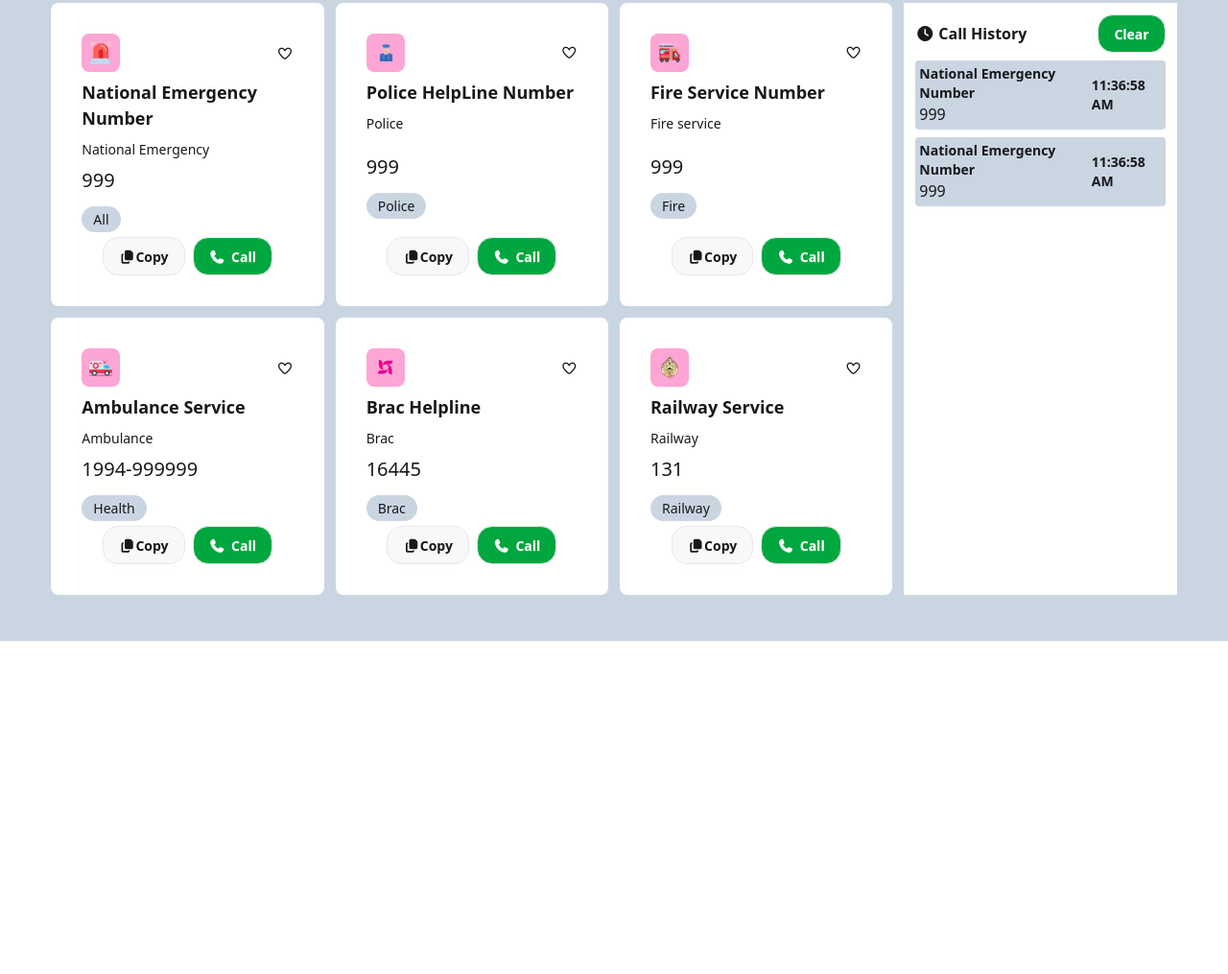
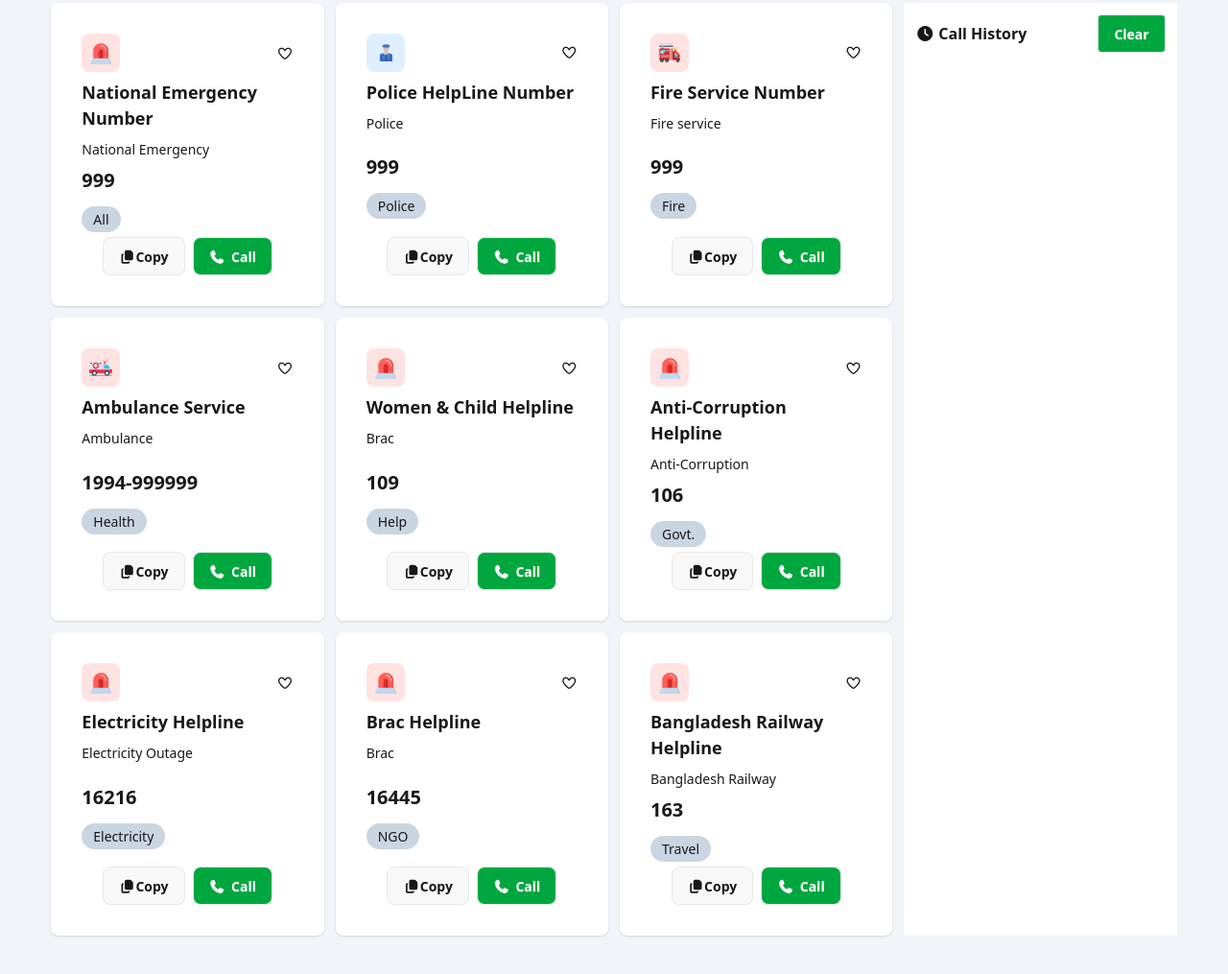
Before and after one commit to fahimsikder12/B12-A05, a plain HTML site: page index.html in a window 1280 px wide. Shown: the part 313-1328 px from the top of the page at 96% size. Before the commit the page ends 981 px from the top, so only its background shows below. Drawn offline with nearby package versions, Linux system fonts and the light colour scheme.

Commit message:
added availble all file

```diff
--- a/index.html
+++ b/index.html
@@ -65,7 +65,7 @@
         id="banner"
         class="text-center text-white bg-gradient-to-r from-[#013223] via-[#006747] to-[#013223] py-6"
       >
-        <img src="./assets/logo.png" alt="" srcset="" class="w-24 mx-auto" />
+        <img src="./assets/logo-dark.png" alt="" srcset="" class="w-24 mx-auto" />
         <h2 class="font-bold text-xl">Emergency Service Directory</h2>
         <p>
           Government Emergency Services at Your Fingertip – A Project by
@@ -76,7 +76,7 @@
     <!-- Header Part End  -->
 
     <!-- Main Part Start -->
-    <main class="py-12 bg-slate-300">
+    <main class="py-12 bg-slate-100">
       <div
         class="main-container w-11/12 mx-auto grid grid-cols-12 gap-3 justify-between"
       >
@@ -86,10 +86,10 @@
           class="col-span-12 md:col-span-8 lg:col-span-9 grid lg:grid-cols-3 md:grid-cols-2 gap-3"
         >
           <!-- Card1 -->
-          <div class="card bg-white p-2">
+          <div class="card bg-white p-2 shadow-sm">
             <div class="card-body">
               <div class="flex justify-between items-center">
-                <div class="bg-pink-300 p-2 rounded-lg">
+                <div class="bg-[#ffe3e2] p-2 rounded-lg">
                   <img
                     src="./assets/emergency.png"
                     alt=""
@@ -104,16 +104,16 @@
               </div>
               <h2 class="card-title font-bold">National Emergency Number</h2>
               <p>National Emergency</p>
-              <h3 class="text-xl font bold">999</h3>
+              <h3 class="text-xl font-bold">999</h3>
               <p class="mt-2">
                 <span class="px-3 py-1 bg-slate-300 rounded-full">All</span>
               </p>
               <!-- Buttons -->
               <div class="card-actions justify-center">
-                <button class="btn btn-copy rounded-2xl ">
+                <button class="btn btn-copy rounded-lg">
                   <span class=""><i class="fa-solid fa-copy"></i>Copy</span>
                 </button>
-                <button class="btn bg-[#00a63e] rounded-2xl text-white phone-call">
+                <button class="btn bg-[#00a63e] rounded-lg text-white phone-call">
                   <span><i class="fa-solid fa-phone"></i></span> Call
                 </button>
               </div>
@@ -121,10 +121,10 @@
           </div>
           <!-- Card End -->
           <!-- Card2 -->
-          <div class="card bg-white p-2">
+          <div class="card bg-white p-2 shadow-sm">
             <div class="card-body">
               <div class="flex justify-between items-center">
-                <div class="bg-pink-300 p-2 rounded-lg">
+                <div class="bg-[#dfefff] p-2 rounded-lg">
                   <img src="./assets/police.png" alt="" srcset="" class="w-6" />
                 </div>
                 <button class="cursor-pointer heart">
@@ -133,16 +133,16 @@
               </div>
               <h2 class="card-title font-bold">Police HelpLine Number</h2>
               <p>Police</p>
-              <h3 class="text-xl font bold">999</h3>
+              <h3 class="text-xl font-bold">999</h3>
               <p class="mt-2">
                 <span class="px-3 py-1 bg-slate-300 rounded-full">Police</span>
               </p>
               <!-- Buttons -->
               <div class="card-actions justify-center">
-                <button class="btn btn-copy rounded-2xl">
+                <button class="btn btn-copy rounded-lg">
                   <span class=""><i class="fa-solid fa-copy"></i>Copy</span>
                 </button>
-                <button class="btn bg-[#00a63e] rounded-2xl text-white phone-call">
+                <button class="btn bg-[#00a63e] rounded-lg text-white phone-call">
                   <span><i class="fa-solid fa-phone"></i></span> Call
                 </button>
               </div>
@@ -150,10 +150,10 @@
           </div>
           <!-- Card End -->
           <!-- Card3 -->
-          <div class="card bg-white p-2">
+          <div class="card bg-white p-2 shadow-sm">
             <div class="card-body">
               <div class="flex justify-between items-center">
-                <div class="bg-pink-300 p-2 rounded-lg">
+                <div class="bg-[#ffe3e2] p-2 rounded-lg">
                   <img
                     src="./assets/fire-service.png"
                     alt=""
@@ -167,16 +167,16 @@
               </div>
               <h2 class="card-title font-bold">Fire Service Number</h2>
               <p>Fire service</p>
-              <h3 class="text-xl font bold">999</h3>
+              <h3 class="text-xl font-bold">999</h3>
               <p class="mt-2">
                 <span class="px-3 py-1 bg-slate-300 rounded-full">Fire</span>
               </p>
               <!-- Buttons -->
               <div class="card-actions justify-center">
-                <button class="btn btn-copy rounded-2xl">
+                <button class="btn btn-copy rounded-lg">
                   <span class=""><i class="fa-solid fa-copy"></i>Copy</span>
                 </button>
-                <button class="btn bg-[#00a63e] rounded-2xl text-white phone-call">
+                <button class="btn bg-[#00a63e] rounded-lg text-white phone-call">
                   <span><i class="fa-solid fa-phone"></i></span> Call
                 </button>
               </div>
@@ -184,10 +184,10 @@
           </div>
           <!-- Card End -->
           <!-- Card4 -->
-          <div class="card bg-white p-2">
+          <div class="card bg-white p-2 shadow-sm">
             <div class="card-body">
               <div class="flex justify-between items-center">
-                <div class="bg-pink-300 p-2 rounded-lg">
+                <div class="bg-[#ffe3e2] p-2 rounded-lg">
                   <img
                     src="./assets/ambulance.png"
                     alt=""
@@ -201,16 +201,16 @@
               </div>
               <h2 class="card-title font-bold">Ambulance Service</h2>
               <p>Ambulance</p>
-              <h3 class="text-xl font bold">1994-999999</h3>
+              <h3 class="text-xl font-bold">1994-999999</h3>
               <p class="mt-2">
                 <span class="px-3 py-1 bg-slate-300 rounded-full">Health</span>
               </p>
               <!-- Buttons -->
               <div class="card-actions justify-center">
-                <button class="btn btn-copy rounded-2xl">
+                <button class="btn btn-copy rounded-lg">
                   <span class=""><i class="fa-solid fa-copy"></i>Copy</span>
                 </button>
-                <button class="btn bg-[#00a63e] rounded-2xl text-white phone-call">
+                <button class="btn bg-[#00a63e] rounded-lg text-white phone-call">
                   <span><i class="fa-solid fa-phone"></i></span> Call
                 </button>
               </div>
@@ -218,28 +218,28 @@
           </div>
           <!-- Card End -->
           <!-- Card5 -->
-          <div class="card bg-white p-2">
+          <div class="card bg-white p-2 shadow-sm">
             <div class="card-body">
               <div class="flex justify-between items-center">
-                <div class="bg-pink-300 p-2 rounded-lg">
-                  <img src="./assets/brac.png" alt="" srcset="" class="w-6" />
+                <div class="bg-[#ffe3e2] p-2 rounded-lg">
+                  <img src="./assets/emergency.png" alt="" srcset="" class="w-6" />
                 </div>
                 <button class="cursor-pointer heart">
                   <i class="fa-regular fa-heart"></i>
                 </button>
               </div>
-              <h2 class="card-title font-bold">Brac Helpline</h2>
+              <h2 class="card-title font-bold">Women & Child Helpline</h2>
               <p>Brac</p>
-              <h3 class="text-xl font bold">16445</h3>
+              <h3 class="text-xl font-bold">109</h3>
               <p class="mt-2">
-                <span class="px-3 py-1 bg-slate-300 rounded-full">Brac</span>
+                <span class="px-3 py-1 bg-slate-300 rounded-full">Help</span>
               </p>
               <!-- Buttons -->
               <div class="card-actions justify-center">
-                <button class="btn btn-copy rounded-2xl">
+                <button class="btn btn-copy rounded-lg">
                   <span class=""><i class="fa-solid fa-copy"></i>Copy</span>
                 </button>
-                <button class="btn bg-[#00a63e] rounded-2xl text-white phone-call">
+                <button class="btn bg-[#00a63e] rounded-lg text-white phone-call">
                   <span><i class="fa-solid fa-phone"></i></span> Call
                 </button>
               </div>
@@ -247,12 +247,12 @@
           </div>
           <!-- Card End -->
           <!-- Card6 -->
-          <div class="card bg-white p-2">
+          <div class="card bg-white p-2 shadow-sm">
             <div class="card-body">
               <div class="flex justify-between items-center">
-                <div class="bg-pink-300 p-2 rounded-lg">
+                <div class="bg-[#ffe3e2] p-2 rounded-lg">
                   <img
-                    src="./assets/Bangladesh-Railway.png"
+                    src="./assets/emergency.png"
                     alt=""
                     srcset=""
                     class="w-6"
@@ -262,24 +262,126 @@
                   <i class="fa-regular fa-heart"></i>
                 </button>
               </div>
-              <h2 class="card-title font-bold">Railway Service</h2>
-              <p>Railway</p>
-              <h3 class="text-xl font bold">131</h3>
+              <h2 class="card-title font-bold">Anti-Corruption Helpline</h2>
+              <p>Anti-Corruption</p>
+              <h3 class="text-xl font-bold">106</h3>
               <p class="mt-2">
-                <span class="px-3 py-1 bg-slate-300 rounded-full">Railway</span>
+                <span class="px-3 py-1 bg-slate-300 rounded-full">Govt.</span>
               </p>
               <!-- Buttons -->
               <div class="card-actions justify-center">
-                <button class="btn btn-copy rounded-2xl">
+                <button class="btn btn-copy rounded-lg">
                   <span class=""><i class="fa-solid fa-copy"></i>Copy</span>
                 </button>
-                <button class="btn bg-[#00a63e] rounded-2xl text-white phone-call">
+                <button class="btn bg-[#00a63e] rounded-lg text-white phone-call">
                   <span><i class="fa-solid fa-phone"></i></span> Call
                 </button>
               </div>
             </div>
           </div>
           <!-- Card End -->
+           <!-- Card 7 -->
+            <div class="card bg-white p-2 shadow-sm">
+            <div class="card-body">
+              <div class="flex justify-between items-center">
+                <div class="bg-[#ffe3e2] p-2 rounded-lg">
+                  <img
+                    src="./assets/emergency.png"
+                    alt=""
+                    srcset=""
+                    class="w-6"
+                  />
+                </div>
+                <button class="cursor-pointer heart">
+                  <i class="fa-regular fa-heart"></i>
+                </button>
+              </div>
+              <h2 class="card-title font-bold">Electricity Helpline</h2>
+              <p>Electricity Outage</p>
+              <h3 class="text-xl font-bold">16216</h3>
+              <p class="mt-2">
+                <span class="px-3 py-1 bg-slate-300 rounded-full">Electricity</span>
+              </p>
+              <!-- Buttons -->
+              <div class="card-actions justify-center">
+                <button class="btn btn-copy rounded-lg">
+                  <span class=""><i class="fa-solid fa-copy"></i>Copy</span>
+                </button>
+                <button class="btn bg-[#00a63e] rounded-lg text-white phone-call">
+                  <span><i class="fa-solid fa-phone"></i></span> Call
+                </button>
+              </div>
+            </div>
+          </div>
+            <!-- Card End -->
+             <!-- Card 8 -->
+              <div class="card bg-white p-2 shadow-sm">
+            <div class="card-body">
+              <div class="flex justify-between items-center">
+                <div class="bg-[#ffe3e2] p-2 rounded-lg">
+                  <img
+                    src="./assets/emergency.png"
+                    alt=""
+                    srcset=""
+                    class="w-6"
+                  />
+                </div>
+                <button class="cursor-pointer heart">
+                  <i class="fa-regular fa-heart"></i>
+                </button>
+              </div>
+              <h2 class="card-title font-bold">Brac Helpline</h2>
+              <p>Brac</p>
+              <h3 class="text-xl font-bold">16445</h3>
+              <p class="mt-2">
+                <span class="px-3 py-1 bg-slate-300 rounded-full">NGO</span>
+              </p>
+              <!-- Buttons -->
+              <div class="card-actions justify-center">
+                <button class="btn btn-copy rounded-lg">
+                  <span class=""><i class="fa-solid fa-copy"></i>Copy</span>
+                </button>
+                <button class="btn bg-[#00a63e] rounded-lg text-white phone-call">
+                  <span><i class="fa-solid fa-phone"></i></span> Call
+                </button>
+              </div>
+            </div>
+          </div>
+              <!-- Card End -->
+               <!-- Card 9 -->
+                <div class="card bg-white p-2 shadow-sm">
+            <div class="card-body">
+              <div class="flex justify-between items-center">
+                <div class="bg-[#ffe3e2] p-2 rounded-lg">
+                  <img
+                    src="./assets/emergency.png"
+                    alt=""
+                    srcset=""
+                    class="w-6"
+                  />
+                </div>
+                <button class="cursor-pointer heart">
+                  <i class="fa-regular fa-heart"></i>
+                </button>
+              </div>
+              <h2 class="card-title font-bold">Bangladesh Railway Helpline </h2>
+              <p>Bangladesh Railway</p>
+              <h3 class="text-xl font-bold">163</h3>
+              <p class="mt-2">
+                <span class="px-3 py-1 bg-slate-300 rounded-full">Travel</span>
+              </p>
+              <!-- Buttons -->
+              <div class="card-actions justify-center">
+                <button class="btn btn-copy rounded-lg">
+                  <span class=""><i class="fa-solid fa-copy"></i>Copy</span>
+                </button>
+                <button class="btn bg-[#00a63e] rounded-lg text-white phone-call">
+                  <span><i class="fa-solid fa-phone"></i></span> Call
+                </button>
+              </div>
+            </div>
+          </div>
+                <!-- Card End -->
         </div>
         <!-- Cards Container End  -->
 
@@ -295,33 +397,14 @@
               <span><i class="fa-solid fa-clock"></i></span>
               <span class="font-bold">Call History</span>
             </h4>
-            <button id="clear" class="btn bg-[#00a63e] rounded-2xl text-white font-bold">
+            <button id="clear" class="btn bg-[#00a63e] text-white font-bold">
               Clear
             </button>
           </div>
           <!-- Aside Top End -->
 
           <!-- History Container Start  -->
-          <div id="history-container" class="">
-            <div
-              class="history p-1 bg-slate-300 flex justify-between items-center rounded my-2"
-            >
-              <div class="text">
-                <h2 class="text-sm font-bold">National Emergency Number</h2>
-                <h3>999</h3>
-              </div>
-              <p class="text-sm font-bold"><span>11:36:58 AM</span></p>
-            </div>
-            <div
-              class="history p-1 bg-slate-300 flex justify-between items-center rounded my-2"
-            >
-              <div class="text">
-                <h2 class="text-sm font-bold">National Emergency Number</h2>
-                <h3>999</h3>
-              </div>
-              <p class="text-sm font-bold"><span>11:36:58 AM</span></p>
-            </div>
-          </div>
+          <div id="history-container" class=""></div>
           <!-- History Container End  -->
         </aside>
         <!-- Aside End -->
```
Also changed, not shown: index.js (+6 -1 lines).
